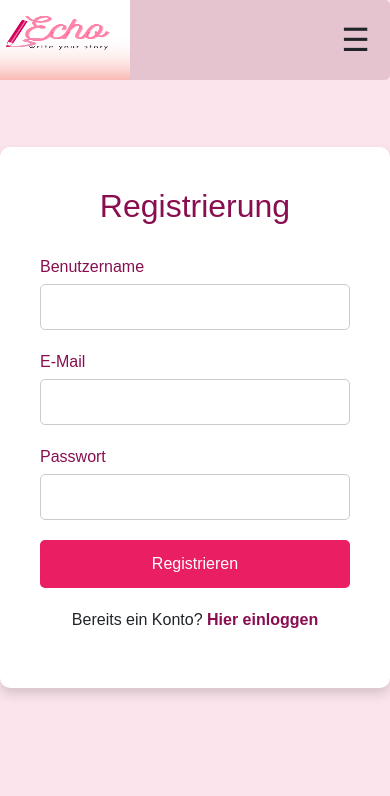
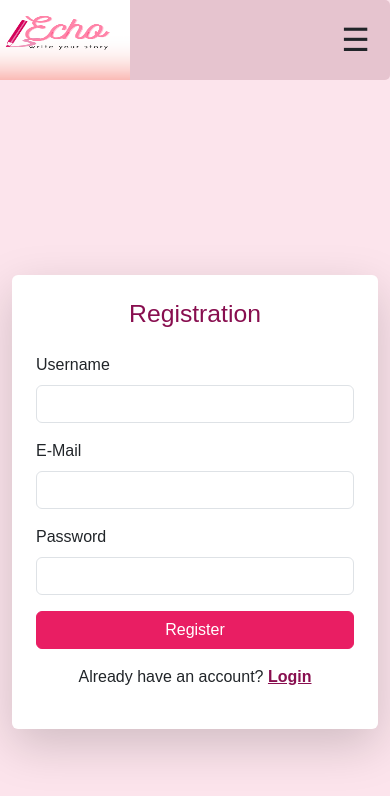
Before and after one commit to brielmohoms/Tagebuch, a React (Create React App) app in the folder tagebuch-frontend/: page /register in a window 390 px wide. Shown: the top 796 px of the page. Built offline with nearby package versions, Linux system fonts and the light colour scheme; no server answers; a web font is replaced by a local one.

Commit message:
Responsive design for login, register and history

```diff
--- a/tagebuch-frontend/src/About/about.css
+++ b/tagebuch-frontend/src/About/about.css
@@ -129,7 +129,7 @@
   }
 }
 
-@media (min-width: 1600px) {
+@media (min-width: 2000px) {
   .about-page {
     padding: 40px;
     max-width: 1600px;
--- a/tagebuch-frontend/src/History/history.css
+++ b/tagebuch-frontend/src/History/history.css
@@ -44,21 +44,19 @@ body{
 }
 
 .content-box {
-    max-width: 100%;
     flex: 1;
     background-color: #e8eaf6;
     border: 1px solid #5c6bc0;
     border-radius: 10px;
-    padding: 30px;
+    padding: 20px;
     box-shadow: 0px 6px 12px rgba(0, 0, 0, 0.15);
-    min-height: 60vh;
     display: flex;
     flex-direction: column;
 }
 
 .textarea{
-    width: 100%;
-    height: 85%;
+    flex-grow: 1;
+    resize: vertical;
     border: 1px solid #ccc;
     border-radius: 10px;
     padding: 15px;
@@ -83,7 +81,6 @@ body{
 
 .custom-calendar {
     width: 100%;
-    height: 100%;
     font-size: 1.2rem;
     border-radius: 10px;
     border: none;
@@ -147,7 +144,7 @@ body{
 
     .title {
         font-size: 1.8rem; /* Smaller title for narrow screens */
-        text-align: center; /* Center align the title */
+        text-align: justify; /* Center align the title */
     }
 
     .history-body {
--- a/tagebuch-frontend/src/Login/login.css
+++ b/tagebuch-frontend/src/Login/login.css
@@ -1,70 +1,12 @@
-.auth-container {
-    display: flex;
-    justify-content: center;
-    align-items: center;
-    min-height: 80vh;
+.container {
   background-color: #fce4ec;
 }
-
-  .auth-form {
-    background-color: #fff;
-    padding: 40px;
-    border-radius: 10px;
-    box-shadow: 0px 6px 12px rgba(0, 0, 0, 0.15);
-    width: 100%;
-    max-width: 400px;
-  }
-
-  .auth-title {
-    font-size: 2rem;
-    color: #880e4f;
-    margin-bottom: 30px;
-    text-align: center;
-  }
-
-  .auth-field {
-    margin-bottom: 20px;
-  }
-
-  .auth-field label {
-    display: block;
-    margin-bottom: 5px;
+.title {
   color: #880e4f;
 }
-
-  .auth-field input {
-    width: 100%;
-    padding: 10px;
-    border: 1px solid #ccc;
-    border-radius: 5px;
+a {
+  color: #880e4f;
 }
-
-  .auth-button {
-    width: 100%;
-    padding: 12px;
-    background-color: #e91e63;
-    color: #fff;
-    border: none;
-    border-radius: 5px;
-    font-size: 1rem;
-    cursor: pointer;
-  }
-
-  .auth-button:hover {
-    background-color: #c2185b;
-  }
-
-  .auth-switch {
-    margin-top: 20px;
-    text-align: center;
-  }
-
-  .auth-switch a {
-    color: #880e4f;
-    text-decoration: none;
-    font-weight: bold;
-  }
-
-  .auth-switch a:hover {
+a:hover {
   color: #c2185b;
 }
--- a/tagebuch-frontend/src/Login/login.js
+++ b/tagebuch-frontend/src/Login/login.js
@@ -5,12 +5,12 @@ import './login.css';
 
 const Login = () => {
   const [email, setEmail] = useState('');
-  const [passwort, setPasswort] = useState('');
+  const [password, setPassword] = useState('');
 
   const handleSubmit = async (e) => {
     e.preventDefault();
 
-    const user = { email, passwort };
+    const user = { email, password };
 
     try {
       const res = await fetch(`${process.env.REACT_APP_API_BASE_URL}/api/auth/login`, {
@@ -26,44 +26,52 @@ const Login = () => {
       if (res.status === 200) {
         // Token speichern
         localStorage.setItem('token', data.token);
-        alert('Login erfolgreich');
+        alert('Login successful');
         // Weiterleitung oder weitere Aktionen
       } else {
-        alert(data.msg || 'Anmeldung fehlgeschlagen');
+        alert(data.msg || 'Login failed');
       }
     } catch (err) {
       console.error(err);
-      alert('Es gab ein Problem beim Anmelden');
+      alert('There was a problem logging in');
     }
   };
 
   return (
-    <div className="auth-container">
-      <form className="auth-form" onSubmit={handleSubmit}>
-        <h2 className="auth-title">Login</h2>
-        <div className="auth-field">
-          <label>E-Mail</label>
+    <div className="container d-flex justify-content-center align-items-center min-vh-100 bg-ligh">
+      <form
+      className="card p-4 shadow-lg"
+      style={{maxWidth: '500px', width: '100%', maxHeight:"1000px", height:"100%"}}
+      onSubmit={handleSubmit}
+      >
+        <h2 className="text-center text-primary mb-4">Login</h2>
+        <div className="mb-3">
+          <label htmlFor="email" className="form-label">E-Mail</label>
           <input
+          id="email"
           type="email"
+          className="form-control"
           value={email}
           onChange={(e) => setEmail(e.target.value)}
           required
         />
         </div>
-        <div className="auth-field">
-          <label>Passwort</label>
+        <div className="mb-3">
+          <label htmlFor="password" className="form-label">Password</label>
           <input
+          id="password"
           type="password"
-            value={passwort}
-            onChange={(e) => setPasswort(e.target.value)}
+          className="form-control"
+          value={password}
+          onChange={(e) => setPassword(e.target.value)}
           required
           />
         </div>
-        <button type="submit" className="auth-button">
+        <button type="submit" className="btn btn-primary w-100 mb-3">
           Login
         </button>
-        <p className="auth-switch">
-          Noch kein Konto? <Link to="/register">Jetzt registrieren!</Link>
+        <p className="text-center">
+        Don't have an account? <Link to="/register" className="text-primary fw-bold">Register now</Link>
         </p>
       </form>
     </div>
--- a/tagebuch-frontend/src/Login/register.css
+++ b/tagebuch-frontend/src/Login/register.css
@@ -1,45 +1,29 @@
-/* Du kannst die gleichen Styles wie in login.css verwenden */
-
-.auth-container {
-    /* Gleich wie in login.css */
+.container {
+  background-color: #fce4ec;
 }
 
-  .auth-form {
-    /* Gleich wie in login.css */
+.card {
+  border: none;
 }
 
-  .auth-title {
-    /* Gleich wie in login.css */
+.text-primary {
+  color: #880e4f !important;
 }
 
-  .auth-field {
-    /* Gleich wie in login.css */
+.btn-primary {
+  background-color: #e91e63;
+  border-color: #e91e63;
 }
 
-  .auth-field label {
-    /* Gleich wie in login.css */
+.btn-primary:hover {
+  background-color: #c2185b;
+  border-color: #c2185b;
 }
 
-  .auth-field input {
-    /* Gleich wie in login.css */
+a.text-primary {
+  color: #880e4f !important;
 }
 
-  .auth-button {
-    /* Gleich wie in login.css */
+a.text-primary:hover {
+  color: #c2185b !important;
 }
-
-  .auth-button:hover {
-    /* Gleich wie in login.css */
-  }
-
-  .auth-switch {
-    /* Gleich wie in login.css */
-  }
-
-  .auth-switch a {
-    /* Gleich wie in login.css */
-  }
-
-  .auth-switch a:hover {
-    /* Gleich wie in login.css */
-  }
--- a/tagebuch-frontend/src/Login/register.js
+++ b/tagebuch-frontend/src/Login/register.js
@@ -6,12 +6,12 @@ import './register.css';
 const Register = () => {
   const [name, setName] = useState('');
   const [email, setEmail] = useState('');
-  const [passwort, setPasswort] = useState('');
+  const [password, setPassword] = useState('');
 
   const handleSubmit = async (e) => {
     e.preventDefault();
 
-    const newUser = { name, email, passwort };
+    const newUser = { name, email, password };
 
     try {
       const res = await fetch(`${process.env.REACT_APP_API_BASE_URL}/api/auth/register`, {
@@ -26,53 +26,63 @@ const Register = () => {
 
       if (res.status === 200) {
         localStorage.setItem('token', data.token);
-        alert('Registrierung erfolgreich');
+        alert('Registration successful');
         // Weiterleitung oder weitere Aktionen
       } else {
-        alert(data.msg || 'Registrierung fehlgeschlagen');
+        alert(data.msg || 'Registration failed');
       }
     } catch (err) {
       console.error(err);
-      alert('Es gab ein Problem bei der Registrierung');
+      alert('There was a problem with the registration');
     }
   };
 
   return (
-    <div className="auth-container">
-      <form className="auth-form" onSubmit={handleSubmit}>
-        <h2 className="auth-title">Registrierung</h2>
-        <div className="auth-field">
-          <label>Benutzername</label>
+    <div className="container d-flex justify-content-center align-items-center min-vh-100 bg-ligh">
+      <form
+      className="card p-4 shadow-lg"
+      style={{maxWidth: '500px', width: '100%', maxHeight:"1500px", height:"100%"}}
+      onSubmit={handleSubmit}
+      >
+        <h2 className="text-center text-primary mb-4">Registration</h2>
+        <div className="mb-3">
+          <label htmlFor="username" className="form-label">Username</label>
           <input
+          id="username"
           type="text"
+          className="form-control"
           value={name}
           onChange={(e) => setName(e.target.value)}
           required
           />
         </div>
-        <div className="auth-field">
-          <label>E-Mail</label>
+        <div className="mb-3">
+          <label htmlFor="email" className="form-label">E-Mail</label>
           <input
+          id="email"
           type="email"
+          className="form-control"
           value={email}
           onChange={(e) => setEmail(e.target.value)}
           required
           />
         </div>
-        <div className="auth-field">
-          <label>Passwort</label>
+        <div className="mb-3">
+          <label htmlFor="password" className="form-label">Password</label>
           <input
+          id="password"
           type="password"
-            value={passwort}
-            onChange={(e) => setPasswort(e.target.value)}
+          className="form-control"
+          value={password}
+          onChange={(e) => setPassword(e.target.value)}
           required
           />
         </div>
-        <button type="submit" className="auth-button">
-          Registrieren
+        <button type="submit" className="btn btn-primary w-100 mb-3">
+          Register
         </button>
-        <p className="auth-switch">
-          Bereits ein Konto? <Link to="/login">Hier einloggen</Link>
+        <p className="text-center">
+        Already have an account? <Link to="/login" className="text-primary fw-bold">Login</Link>
         </p>
       </form>
     </div>
```
Lines whose indentation alone changed are shown as unchanged.
